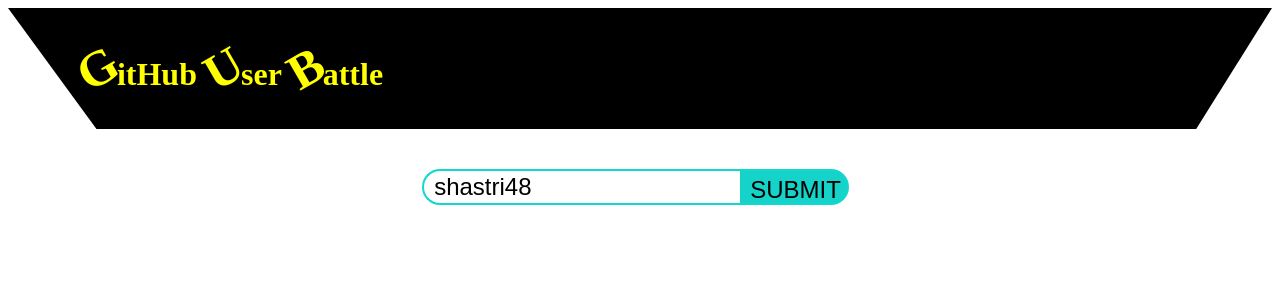
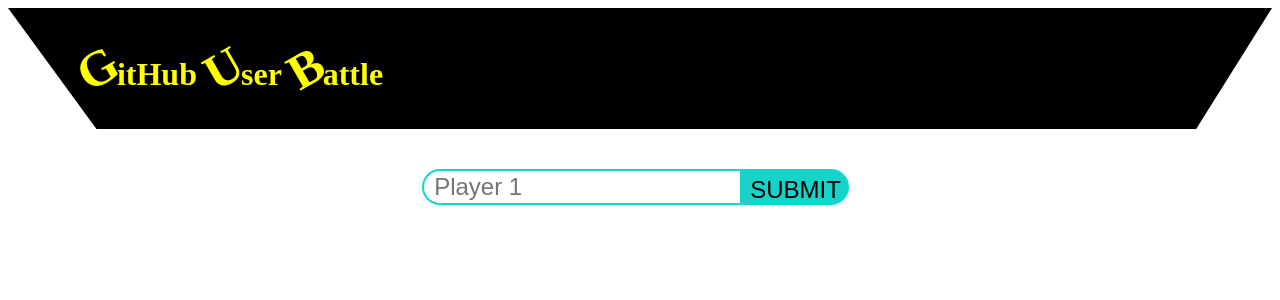
Before and after one commit to shastri48/shastri48.github.io, a Jekyll site: the page projects/github-battle/index.html, which Jekyll copies as it is, in a window 1280 px wide. Shown: the top 300 px of the page. Built offline with Jekyll 4.4.1, drawn with Linux system fonts in a browser that asks for light colours.

Commit message:
add placeholder

```diff
--- a/projects/github-battle/index.html
+++ b/projects/github-battle/index.html
@@ -16,11 +16,11 @@
   <!-- battle form -->
   <div class="battle__form">
    <form action="" id = "player1Form">
-      <input type="text" id = "player1" value = "shastri48">
+      <input type="text" id = "player1" placeholder = "Player 1">
       <button id = "btn-player1">SUBMIT</button>
     </form>
     <form action="" id = "player2Form">
-      <input type="text" id = "player2" value="sachin-me">
+      <input type="text" id = "player2" placeholder="Player 2">
       <button id = "btn-player2">SUBMIT</button>
     </form>
   </div>
```
